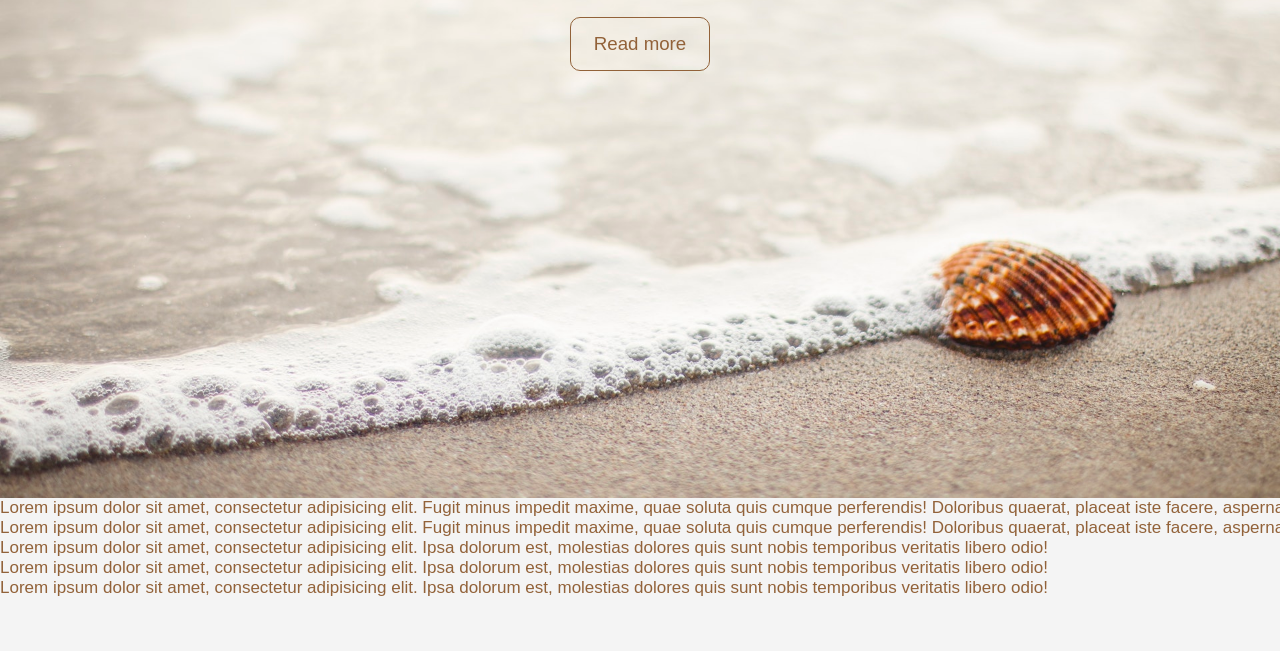
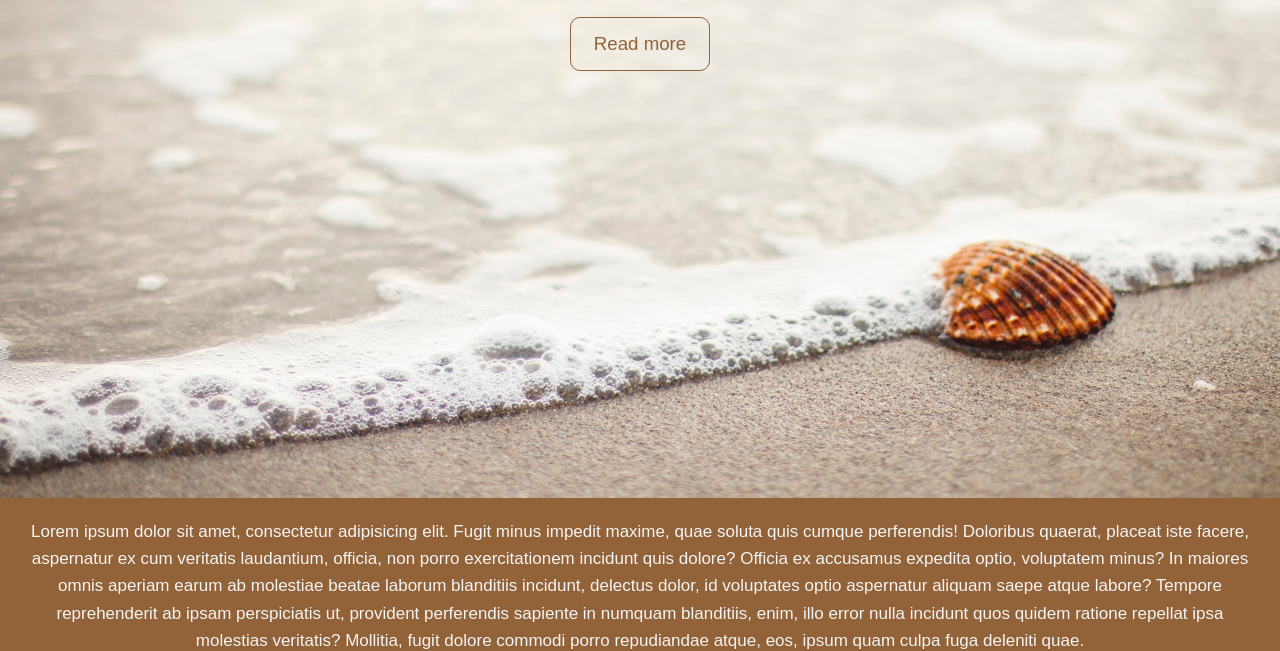
Before and after one commit to vikFgit/05_05, a plain HTML site: page index.html in a window 1280 px wide. Shown: the part 302-953 px from the top of the page. Before the commit the page ends 900 px from the top, so only its background shows below. Drawn offline with Linux system fonts and the light colour scheme.

Commit message:
Style for text sections

```diff
--- a/assets/style.css
+++ b/assets/style.css
@@ -65,3 +65,24 @@
   background-color: var(--dark_color);
   color: var(--light_color);
 }
+.two_p_inversion {
+  display: block;
+  line-height: 1.6;
+  text-align: center;
+}
+.two_p_inversion p:first-child,
+.div_footer:first-child,
+.div_footer:last-child {
+  padding: 20px;
+  background-color: var(--dark_color);
+  color: var(--light_color);
+}
+.two_p_inversion p:last-child{
+  padding: 20px;
+}
+.div_footer{
+  display: inline-block;
+  width: 33.33%;
+  padding: 20px;
+  line-height: 1.6;
+}
--- a/index.html
+++ b/index.html
@@ -13,14 +13,12 @@
     <p class="welcome-section-content text-overflow position">Lorem ipsum dolor sit amet consectetur adipisicing elit. Pariatur vel, voluptatem eaque soluta rem dicta ex illum quibusdam autem quas itaque? Ad error optio laborum voluptatum esse dolorum a voluptatem</p>
     <a href="#main-content" class="welcome-section-link text-overflow position">Read more</a>
   </section>
-  <section id="main-content" class="text-overflow">
-    <p class="bg_dark">Lorem ipsum dolor sit amet, consectetur adipisicing elit. Fugit minus impedit maxime, quae soluta quis cumque perferendis! Doloribus quaerat, placeat iste facere, aspernatur ex cum veritatis laudantium, officia, non porro exercitationem incidunt quis dolore? Officia ex accusamus expedita optio, voluptatem minus? In maiores omnis aperiam earum ab molestiae beatae laborum blanditiis incidunt, delectus dolor, id voluptates optio aspernatur aliquam saepe atque labore? Tempore reprehenderit ab ipsam perspiciatis ut, provident perferendis sapiente in numquam blanditiis, enim, illo error nulla incidunt quos quidem ratione repellat ipsa molestias veritatis? Mollitia, fugit dolore commodi porro repudiandae atque, eos, ipsum quam culpa fuga deleniti quae.</p>
-    <p class="bg_light">Lorem ipsum dolor sit amet, consectetur adipisicing elit. Fugit minus impedit maxime, quae soluta quis cumque perferendis! Doloribus quaerat, placeat iste facere, aspernatur ex cum veritatis laudantium, officia, non porro exercitationem incidunt quis dolore? Officia ex accusamus expedita optio, voluptatem minus? In maiores omnis aperiam earum ab molestiae beatae laborum blanditiis incidunt, delectus dolor, id voluptates optio aspernatur aliquam saepe atque labore? Tempore reprehenderit ab ipsam perspiciatis ut, provident perferendis sapiente in numquam blanditiis, enim, illo error nulla incidunt quos quidem ratione repellat ipsa molestias veritatis? Mollitia, fugit dolore commodi porro repudiandae atque, eos, ipsum quam culpa fuga deleniti quae.</p>
+  <section id="main-content" class="two_p_inversion">
+    <p>Lorem ipsum dolor sit amet, consectetur adipisicing elit. Fugit minus impedit maxime, quae soluta quis cumque perferendis! Doloribus quaerat, placeat iste facere, aspernatur ex cum veritatis laudantium, officia, non porro exercitationem incidunt quis dolore? Officia ex accusamus expedita optio, voluptatem minus? In maiores omnis aperiam earum ab molestiae beatae laborum blanditiis incidunt, delectus dolor, id voluptates optio aspernatur aliquam saepe atque labore? Tempore reprehenderit ab ipsam perspiciatis ut, provident perferendis sapiente in numquam blanditiis, enim, illo error nulla incidunt quos quidem ratione repellat ipsa molestias veritatis? Mollitia, fugit dolore commodi porro repudiandae atque, eos, ipsum quam culpa fuga deleniti quae.</p>
+    <p>Lorem ipsum dolor sit amet, consectetur adipisicing elit. Fugit minus impedit maxime, quae soluta quis cumque perferendis! Doloribus quaerat, placeat iste facere, aspernatur ex cum veritatis laudantium, officia, non porro exercitationem incidunt quis dolore? Officia ex accusamus expedita optio, voluptatem minus? In maiores omnis aperiam earum ab molestiae beatae laborum blanditiis incidunt, delectus dolor, id voluptates optio aspernatur aliquam saepe atque labore? Tempore reprehenderit ab ipsam perspiciatis ut, provident perferendis sapiente in numquam blanditiis, enim, illo error nulla incidunt quos quidem ratione repellat ipsa molestias veritatis? Mollitia, fugit dolore commodi porro repudiandae atque, eos, ipsum quam culpa fuga deleniti quae.</p>
   </section>
-  <section class="three_div_footer text-overflow">
-    <div class="div_footer">Lorem ipsum dolor sit amet, consectetur adipisicing elit. Ipsa dolorum est, molestias dolores quis sunt nobis temporibus veritatis libero odio!</div>
-    <div class="div_footer">Lorem ipsum dolor sit amet, consectetur adipisicing elit. Ipsa dolorum est, molestias dolores quis sunt nobis temporibus veritatis libero odio!</div>
-    <div class="div_footer">Lorem ipsum dolor sit amet, consectetur adipisicing elit. Ipsa dolorum est, molestias dolores quis sunt nobis temporibus veritatis libero odio!</div>
+  <section>
+    <div class="div_footer">Lorem ipsum dolor sit amet, consectetur adipisicing elit. Ipsa dolorum est, molestias dolores quis sunt nobis temporibus veritatis libero odio!</div><div class="div_footer">Lorem ipsum dolor sit amet, consectetur adipisicing elit. Ipsa dolorum est, molestias dolores quis sunt nobis temporibus veritatis libero odio!</div><div class="div_footer">Lorem ipsum dolor sit amet, consectetur adipisicing elit. Ipsa dolorum est, molestias dolores quis sunt nobis temporibus veritatis libero odio!</div>
   </section>
 </body>
 </html>
```
